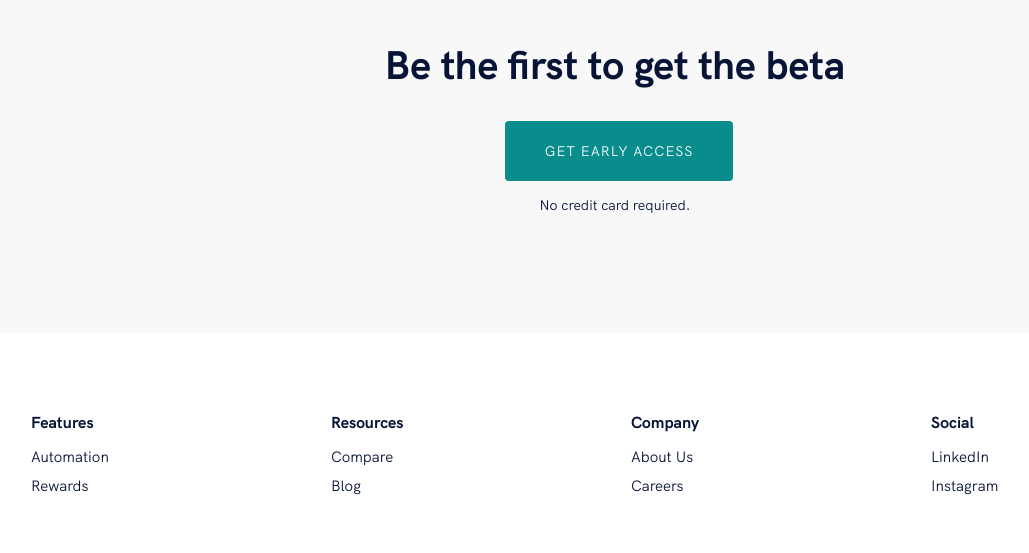
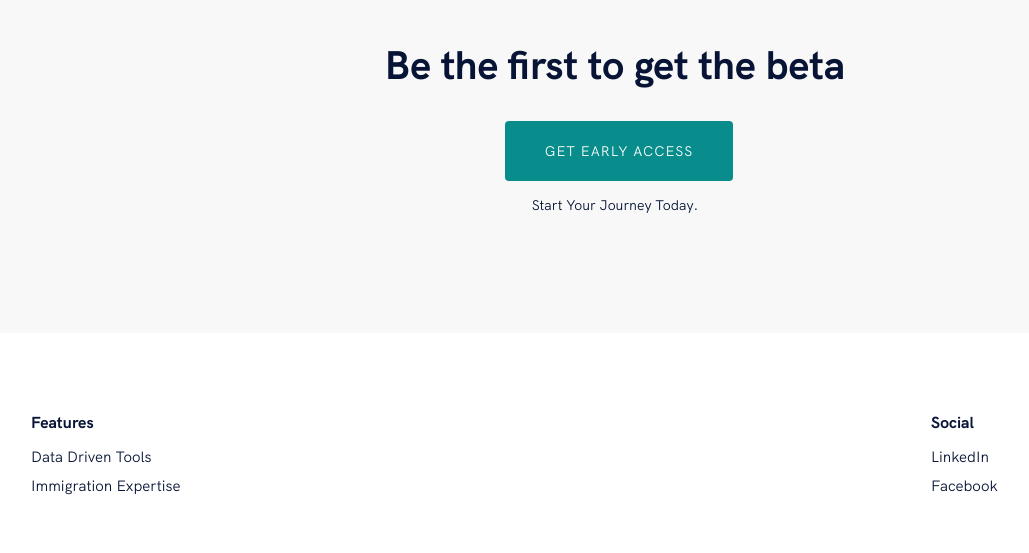
Before and after one commit to nobordr/bordr, a Gatsby site: page / in a window 1280 px wide. Shown: the part 1633-2186 px from the top of the page, without its empty margins (25-1054 px from the left). Built offline with nearby package versions, Linux system fonts and the light colour scheme; Gatsby itself is replaced by a stand-in of ours.

Commit message:
footer changed

```diff
--- a/src/components/sections/footer.js
+++ b/src/components/sections/footer.js
@@ -9,34 +9,34 @@ const Footer = () => (
       <FooterColumn>
         <span>Features</span>
         <ul>
-          <li>Automation</li>
-          <li>Rewards</li>
+          <li>Data Driven Tools</li>
+          <li>Immigration Expertise</li>
         </ul>
       </FooterColumn>
       <FooterColumn>
-        <span>Resources</span>
+        <span></span>
         <ul>
-          <li>Compare</li>
-          <li>Blog</li>
+          <li></li>
+          <li></li>
         </ul>
       </FooterColumn>
       <FooterColumn>
-        <span>Company</span>
+        <span></span>
         <ul>
-          <li>About Us</li>
-          <li>Careers</li>
+          <li></li>
+          <li></li>
         </ul>
       </FooterColumn>
       <FooterColumn>
         <span>Social</span>
         <ul>
-          <li>LinkedIn</li>
-          <li>Instagram</li>
+          <li><a style={{textDecoration: 'none', color: '#071435'}} href="https://www.linkedin.com/company/nobordr">LinkedIn</a></li>
+          <li><a style={{textDecoration: 'none', color: '#071435'}} href="https://www.linkedin.com/company/nobordr">Facebook</a></li>
         </ul>
       </FooterColumn>
     </FooterColumnContainer>
     <BrandContainer>
-      <Logo>Finance</Logo>
+      <Logo>bordr</Logo>
     </BrandContainer>
   </FooterWrapper>
 )
--- a/src/components/sections/getstarted.js
+++ b/src/components/sections/getstarted.js
@@ -7,8 +7,8 @@ const GetStarted = () => (
   <StyledSection>
     <GetStartedContainer>
       <GetStartedTitle>Be the first to get the beta</GetStartedTitle>
-      <TryItButton>Get early access</TryItButton>
-      <Subtitle>No credit card required.</Subtitle>
+      <TryItButton><a target = '_blank' style={{textDecoration: 'none', color: '#ffffff'}} href="https://forms.gle/NGPm4t4JUFN1ckoU8">Get Early Access</a></TryItButton>
+      <Subtitle>Start Your Journey Today.</Subtitle>
     </GetStartedContainer>
   </StyledSection>
 )
--- a/src/components/sections/header.js
+++ b/src/components/sections/header.js
@@ -38,11 +38,11 @@ const Header = () => {
             </h2>
             <HeaderForm onSubmit={handleSubmit}>
               <HeaderInput placeholder="Your email" />
-              <HeaderButton>Early access</HeaderButton>
+              <HeaderButton><a target = '_blank' style={{textDecoration: 'none', color: '#ffffff'}} href="https://forms.gle/NGPm4t4JUFN1ckoU8">Get Early Access</a></HeaderButton>
             </HeaderForm>
             <FormSubtitle>
               Need help with anything?{" "}
-              <FormSubtitleLink to="/">Contact Us</FormSubtitleLink>
+              <FormSubtitleLink><a style={{textDecoration: 'none', color: '#098c8c'}} href="mailto:kdube076@uottawa.ca">Contact Us</a></FormSubtitleLink>
             </FormSubtitle>
           </HeaderTextGroup>
           <ImageWrapper>
```
